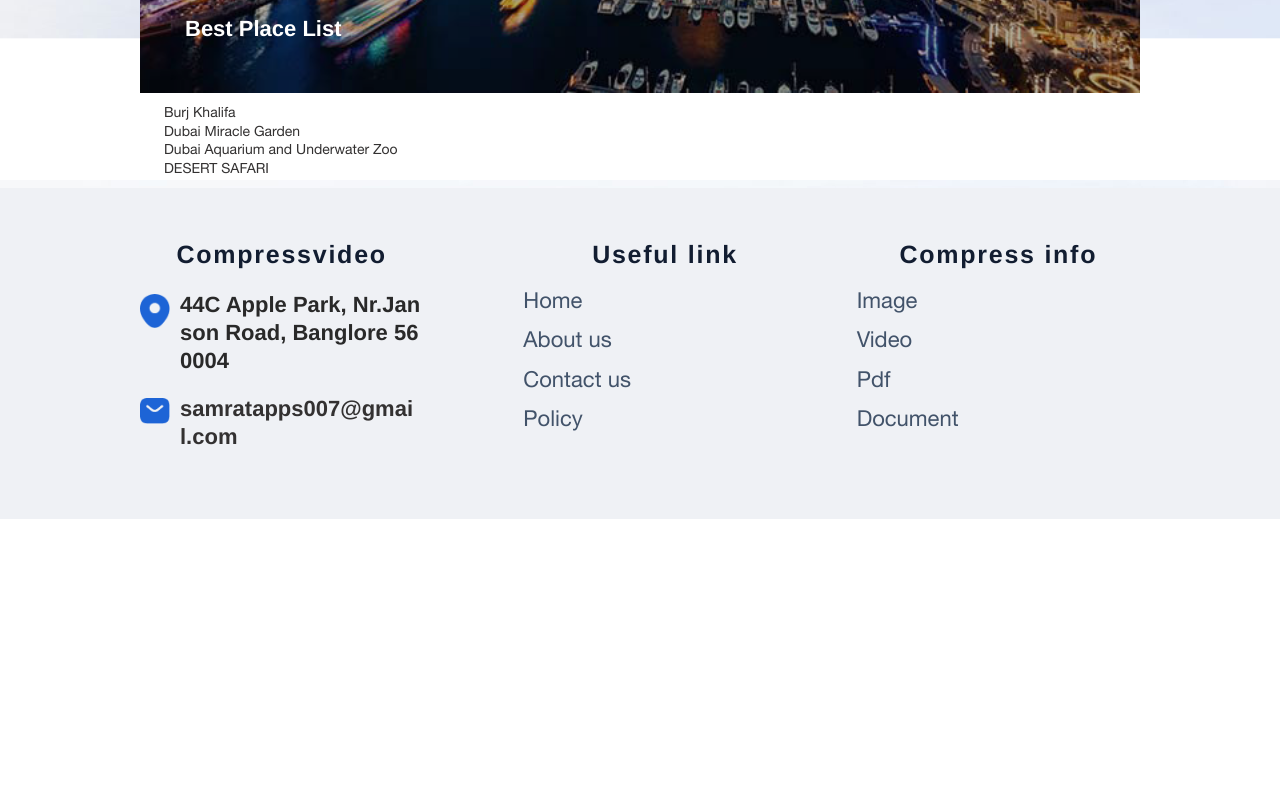
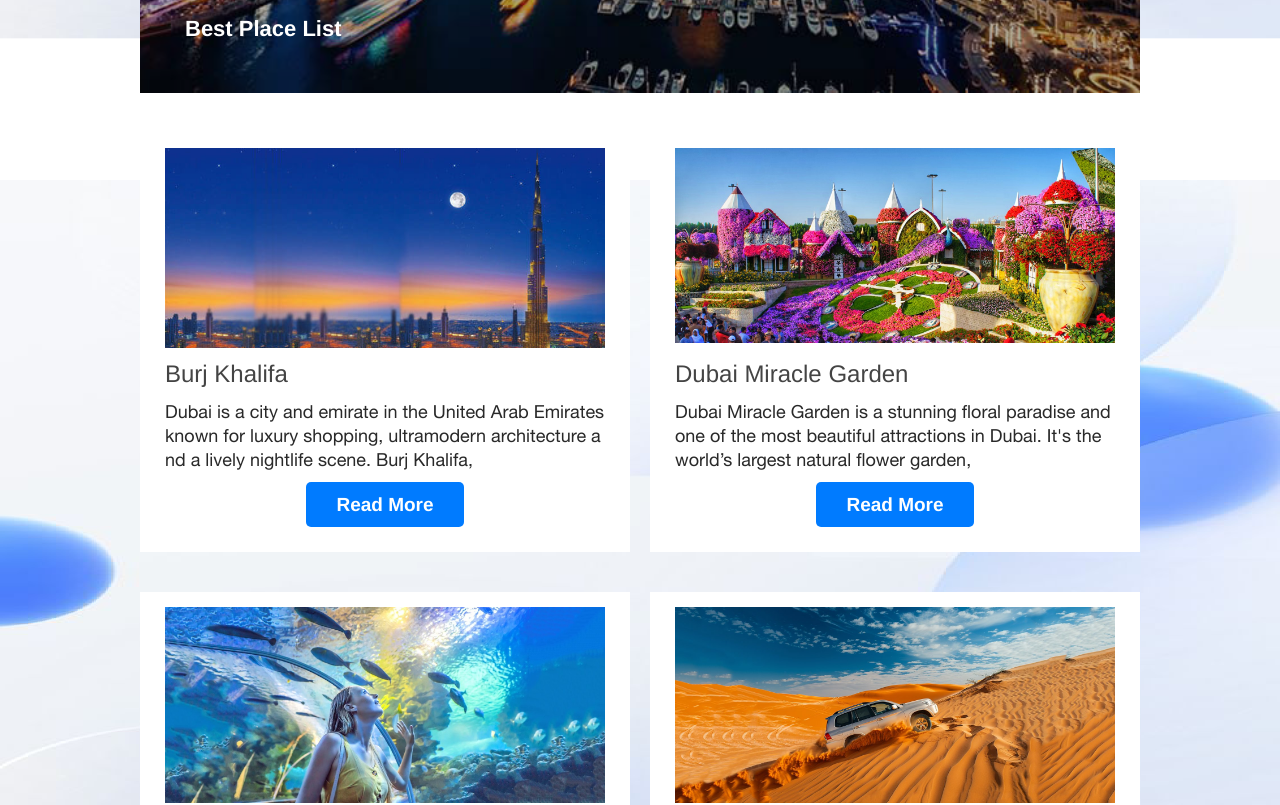
Before and after one commit to VishalRGajera/compressapp, a React (Create React App) app: page /blog in a window 1280 px wide. Shown: the part 620-1425 px from the top of the page. Before the commit the page ends 1139 px from the top, so only its background shows below. Built offline with nearby package versions, Linux system fonts and the light colour scheme.

Commit message:
update blog page

```diff
--- a/src/pages/Blog.js
+++ b/src/pages/Blog.js
@@ -4,10 +4,10 @@
 import { Link } from "react-router-dom";
 
 const blogPosts = [
-  {title: "Burj Khalifa", slug: "Burj-Khalifa", },
-  {title: "Dubai Miracle Garden", slug: "Dubai-Miracle-Garden",},
-  {title: "Dubai Aquarium and Underwater Zoo", slug: "Dubai-Aquarium-and-Underwater-Zoo", },
-  { title: "DESERT SAFARI", slug: "desert-safari" }
+  {title: "Burj Khalifa", slug: "Burj-Khalifa",image: "/images/khalifa.jpg", content: "Dubai is a city and emirate in the United Arab Emirates known for luxury shopping, ultramodern architecture and a lively nightlife scene. Burj Khalifa,"},
+  {title: "Dubai Miracle Garden", slug: "Dubai-Miracle-Garden", image: "/images/Slider_Image_one.png",content: "Dubai Miracle Garden is a stunning floral paradise and one of the most beautiful attractions in Dubai. It's the world’s largest natural flower garden,"},
+  {title: "Dubai Aquarium and Underwater Zoo", slug: "Dubai-Aquarium-and-Underwater-Zoo", image: "/images/Slider_Image_two.png", content: "Dubai Aquarium & Underwater Zoo, located inside The  Dubai Mall, is one of the largest indoor aquariums in the world. "},
+  { title: "DESERT SAFARI", slug: "desert-safari", image: "/images/Slider_Image_three.png",content: "Dubai is a city and emirate in the United Arab Emirates known for luxury shopping, ultramodern architecture and a lively nightlife scene." }
 ];
 
 
@@ -22,16 +22,20 @@
         <p>Travel Blog</p>
         <h2>Dubai: A Journey Through Luxury, Culture, and Adventure</h2>
         <p>Best Place List</p>
-
       </div>
     </div>
-    <ul>
+    <div className='blog-list flex'>
         {blogPosts.map((post) => (
-          <li key={post.slug}>
-            <Link to={`/blog/${post.slug}`}>{post.title}</Link>
-          </li>
+          <div className="blog-item" key={post.slug}>
+            <figure>
+              <img src={post.image} />
+            </figure>
+            <h2>{post.title}</h2>
+            <p>{post.content}</p>
+            <Link className='btn' to={`/blog/${post.slug}`} tabindex= "0">Read More</Link>
+          </div>
         ))}
-      </ul>
+      </div>
 
       <div>
   </div>
--- a/src/pages/BlogDetails.js
+++ b/src/pages/BlogDetails.js
@@ -1,9 +1,10 @@
-import React from "react";
+import React, { useEffect } from "react";
 import { useParams } from "react-router-dom";
 const blogPosts = [
   {
     title: "Burj Khalifa",
     slug: "Burj-Khalifa",
+    image: "/images/khalifa.jpg",
     content: `
      <section class="content">
       <div>
@@ -59,9 +60,9 @@
   {
     title: "Dubai Miracle Garden",
     slug: "Dubai-Miracle-Garden",
+    image: "/images/Slider_Image_one.png",
     content: `
      <section class="panel">
-      <img src="/images/Slider_Image_one.png" alt="" />
       <div class="Pcontant">
         <h2>Dubai Miracle Garden</h2>
         <div class="Pcontant_user">
@@ -99,9 +100,9 @@
   {
     title: "Dubai Aquarium and Underwater Zoo",
     slug: "Dubai-Aquarium-and-Underwater-Zoo",
+    image: "/images/Slider_Image_two.png",
     content: `
      <section class="panel">
-      <img src="/images/Slider_Image_two.png" alt="" />
       <div class="Pcontant">
         <div class="Pcontant_user">
 
@@ -123,9 +124,9 @@
   {
     title: "DESERT SAFARI",
     slug: "desert-safari",
+    image: "/images/Slider_Image_three.png",
     content: `
        <section class="panel">
-      <img src="/images/Slider_Image_three.png" alt="" />
       <div class="Pcontant">
 
         <h2>DESERT SAFARI</h2>
@@ -169,14 +170,23 @@
 ];
 
 export default function BlogDetails() {
-  const { title } = useParams();
+  const { title, image } = useParams();
   const blog = blogPosts.find((post) => post.slug === title);
+  useEffect(() => {
+    window.scrollTo({ top: 0, behavior: "smooth" });
+
+  }, [title]);
+
 
   if (!blog) return <h2>Blog post not found</h2>;
 
+
   return (
     <div className="blog-details">
-      <div className="blog-banner" style={{ backgroundImage: "url(/images/blog-banner.png)" }}>
+      <div className="blog-banner">
+        <figure>
+          <img src={blog.image} alt="" />
+        </figure>
         <div className="title-row">
           <h1>{blog.title}</h1>
         </div>
--- a/src/scss/main.scss
+++ b/src/scss/main.scss
@@ -30,17 +30,26 @@
     h2 {font-size:25px; font-weight:bolder; color:$light-black-2; font-family:$f-HelveticaNeue; line-height:32px; @include mob {font-size:24px;}}
     p {font-size:22px; font-weight:400; font-family:$f-HelveticaNeue; color:$light-black; padding-bottom:15px; line-height:28px; @include mob {font-size:18px; line-height:26px;}}
 }
-.blog-banner{min-height: 280px; background-position: right  top;display: flex; align-items: center; margin-bottom: 40px;
-    .title-row{padding-left: 50px; padding-right: 150px; text-align: left; max-width: 100%;
-        h1{color: #fff;}
+.blog-banner{margin-bottom: 40px; max-width: 100%; position: relative;
+    figure{max-height: 340px; overflow: hidden;
+        img{width: 100%; height: 100%; object-fit: cover;}
+    }
+    .title-row{padding-left: 50px; padding-right: 40px; text-align: left; max-width: 100%; position: absolute;z-index: 1; bottom: 15px;
+        &:before{position: absolute; content: ''; background:linear-gradient(90deg, rgba(0,0,0,1) 0%, rgba(255,255,255,0.1) 100%); height: 100%; width: 100%; top: 0; left: 0;z-index: -1; pointer-events: none;}
+        @include mob {padding-left: 15px;padding-right: 15px;}
+        h1{color: #fff;font-size: 24px;
+            @include mob {font-size: 20px;
+            }
+        }
     }
 }
 .blog-details {
     .Pcontant{text-align: left;}
     .panel{margin-bottom: 40px;
-        p{font-weight: 400;text-align: left;}
+        @include mob { padding: 10px 0px 20px 0px;margin-bottom: 20px;}
+            p{font-weight: 400;text-align: left;}
+        }
     }
-}
 .container{
     .container{padding-left: 0;padding-right: 0;}
 }
@@ -132,3 +141,24 @@
     50% {transform:translateX(10px);}
     100% {transform:translateX(0);}
 }
+
+
+.blog-list{flex-wrap: wrap; padding-top: 40px;
+    @include mob {justify-content: center;}
+    .blog-item{max-width: calc(50% - 10px); margin: 0 10px 40px; padding: 15px 25px 25px; background: #fff;
+        &:nth-child(even){margin-right: 0;}
+        &:nth-child(odd){margin-left: 0;}
+        @include mob {max-width: 100%; margin: 0 auto 15px;
+            &:nth-child(even){margin-right: auto;}
+        &:nth-child(odd){margin-left: auto;}
+        }
+        figure{max-height: 200px; overflow: hidden; margin-bottom: 10px;
+            img{width: 100%; height: 100%; object-fit: cover;}
+        }
+        h2{margin: 0 auto 10px;font-size: 24px;}
+        p{font-size: 18px;font-weight: 400; margin: 0 auto 10px;}
+        .btn{display: block; padding: 10px 30px;
+            &:hover{color: #fff; background: #000;}
+        }
+    }
+}
--- a/src/scss/policy.scss
+++ b/src/scss/policy.scss
@@ -40,6 +40,11 @@
 
     .mainImage_Contant h1 {
         font-size: 42px;
+    }
+
+    .mainImage_Contant { padding: 15px; top: auto; bottom: 15px; transform: translateX(-50%);
+        p{}
+        h2{font-size: 22px;}
     }
 }
 
```
Also changed, not shown: 1 other file (tests, documents, lock files or other folders).
